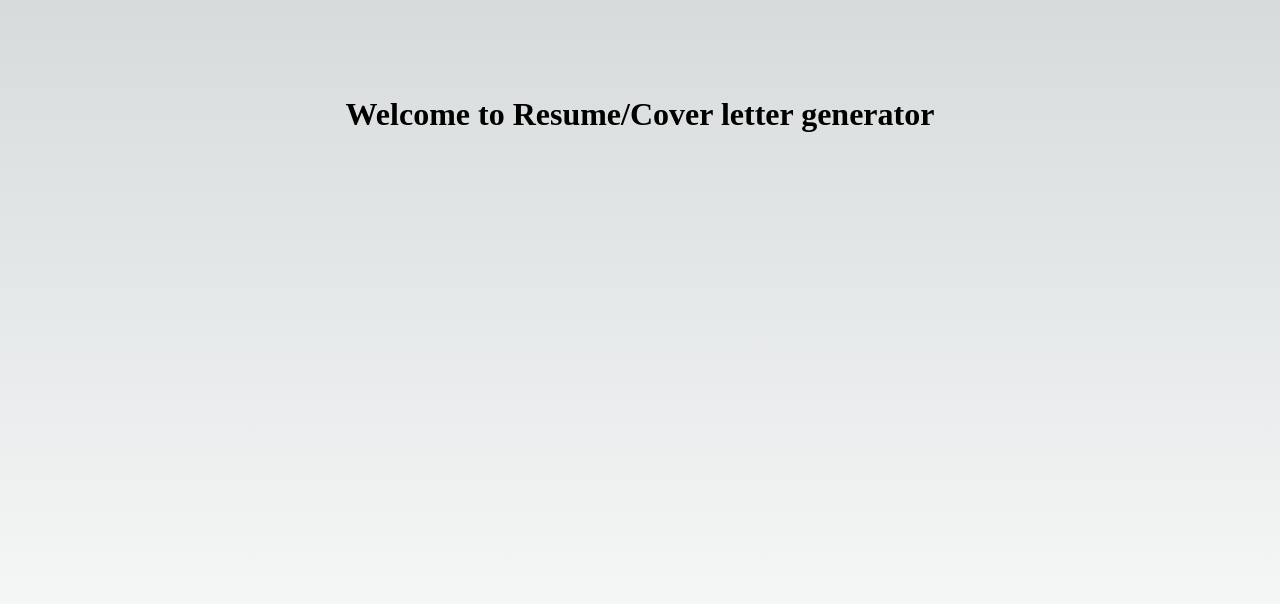
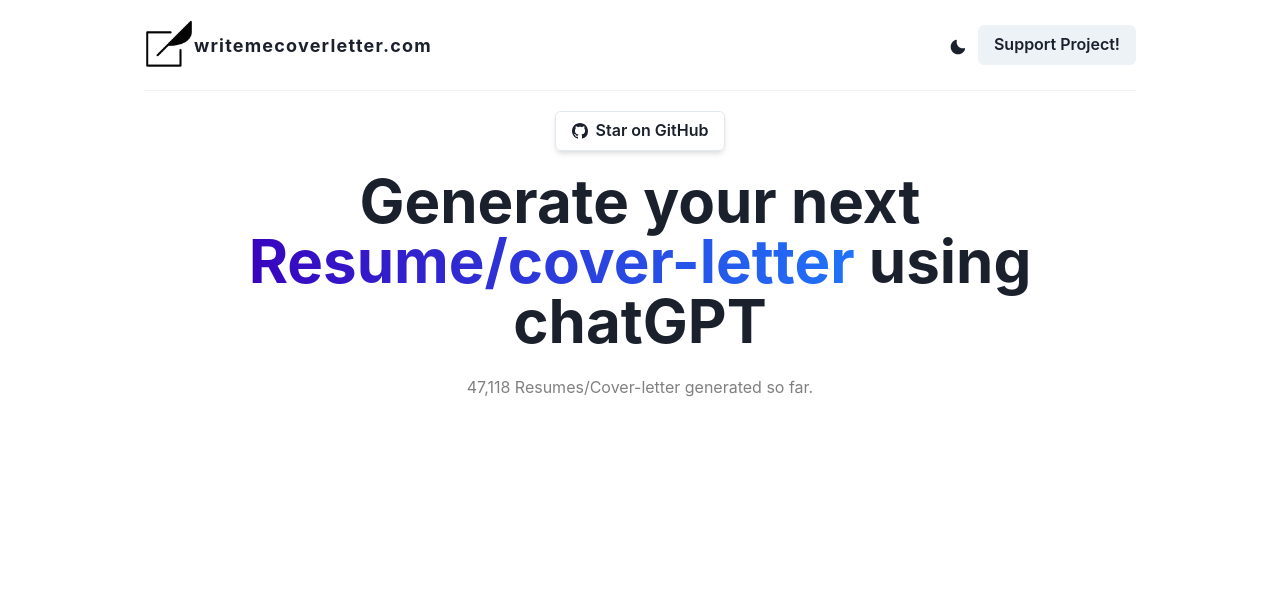
Before and after one commit to w3tsa/resumeandcoverletter, a Next.js app: page / in a window 1280 px wide. Shown: the top 604 px of the page. Built offline with nearby package versions, Linux system fonts and the light colour scheme.

Commit message:
Added hero section

```diff
--- a/package.json
+++ b/package.json
@@ -10,14 +10,20 @@
     "test": "vitest"
   },
   "dependencies": {
+    "@chakra-ui/icons": "^2.0.17",
+    "@chakra-ui/react": "^2.5.1",
+    "@emotion/react": "^11.10.6",
+    "@emotion/styled": "^11.10.6",
     "@types/node": "18.14.6",
     "@types/react": "18.0.28",
     "@types/react-dom": "18.0.11",
     "eslint": "8.35.0",
     "eslint-config-next": "13.2.3",
+    "framer-motion": "^10.0.2",
     "next": "13.2.3",
     "react": "18.2.0",
     "react-dom": "18.2.0",
+    "react-icons": "^4.8.0",
     "typescript": "4.9.5"
   },
   "devDependencies": {
--- /dev/null
+++ b/src/components/header/index.tsx
@@ -0,0 +1,34 @@
+import { MoonIcon, SunIcon } from "@chakra-ui/icons";
+import { Flex, Box, Text, Button, useColorMode } from "@chakra-ui/react";
+import Image from "next/image";
+
+// local imports
+import logoLight from "../../../public/images/logo_light.png";
+import logoDark from "../../../public/images/logo_dark.png";
+
+const Header = () => {
+  const { colorMode, toggleColorMode } = useColorMode();
+  return (
+    <Flex justifyContent={"space-between"} alignItems={"center"} mt={"20px"}>
+      <Flex justifyContent={"space-between"} alignItems={"center"}>
+        <Image
+          src={colorMode === "light" ? logoLight : logoDark}
+          alt={"logo"}
+          width={"50"}
+          height={"50"}
+        />
+        <Text fontSize={"lg"} letterSpacing={1.2} fontWeight={"bold"}>
+          writemecoverletter.com
+        </Text>
+      </Flex>
+      <Box>
+        <Button variant={"unstyled"} onClick={toggleColorMode}>
+          {colorMode === "light" ? <MoonIcon /> : <SunIcon />}
+        </Button>
+        <Button>Support Project!</Button>
+      </Box>
+    </Flex>
+  );
+};
+
+export default Header;
--- /dev/null
+++ b/src/components/hero/Hero.tsx
@@ -0,0 +1,34 @@
+import { Box, Button, Heading, Link, Text } from "@chakra-ui/react";
+
+// styles
+import styles from "@/styles/Hero.module.css";
+import { BsGithub } from "react-icons/bs";
+
+const Hero = () => {
+  return (
+    <Box mt={5}>
+      <Link href="https://github.com/w3tsa/fluentparrot" isExternal>
+        <Button
+          leftIcon={<BsGithub />}
+          colorScheme="gray"
+          variant="outline"
+          boxShadow={"md"}
+        >
+          Star on GitHub
+        </Button>
+      </Link>
+      <Heading as="h1" size="3xl" mt={5}>
+        Generate your next{" "}
+        <span className={styles.boujee}>Resume/cover-letter</span> using chatGPT
+      </Heading>
+      <br />
+      <Text color={"gray"}>47,118 Resumes/Cover-letter generated so far.</Text>
+    </Box>
+  );
+};
+
+export default Hero;
+
+/*
+<span className="boujee-text">Resume.</span>
+*/
--- a/src/pages/_app.tsx
+++ b/src/pages/_app.tsx
@@ -1,6 +1,13 @@
+import type { AppProps } from "next/app";
+import { ChakraProvider } from "@chakra-ui/react";
+import theme from "../../theme";
+
 import "@/styles/globals.css";
-import type { AppProps } from "next/app";
 
 export default function App({ Component, pageProps }: AppProps) {
-  return <Component {...pageProps} />;
+  return (
+    <ChakraProvider theme={theme}>
+      <Component {...pageProps} />
+    </ChakraProvider>
+  );
 }
--- a/src/pages/_document.tsx
+++ b/src/pages/_document.tsx
@@ -1,10 +1,16 @@
 import { Html, Head, Main, NextScript } from "next/document";
+import { ColorModeScript } from "@chakra-ui/react";
+
+// local imports
+import theme from "../../theme";
 
 export default function Document() {
   return (
     <Html lang="en">
       <Head />
       <body>
+        {/* 👇 Here's the script */}
+        <ColorModeScript initialColorMode={theme.config.initialColorMode} />
         <Main />
         <NextScript />
       </body>
--- a/src/pages/index.tsx
+++ b/src/pages/index.tsx
@@ -1,13 +1,14 @@
 import Head from "next/head";
-import Image from "next/image";
-// import { Inter } from "next/font/google";
-import styles from "@/styles/Home.module.css";
 
-// const inter = Inter({ subsets: ["latin"] });
+// styles
+// import styles from "@/styles/Home.module.css";
+import { Container, Divider } from "@chakra-ui/react";
+import Header from "@/components/header";
+import Hero from "@/components/hero/Hero";
 
 export default function Home() {
   return (
-    <>
+    <div className="App">
       <Head>
         <title>Create Next App</title>
         <meta
@@ -17,9 +18,19 @@
         <meta name="viewport" content="width=device-width, initial-scale=1" />
         <link rel="icon" href="/favicon.ico" />
       </Head>
-      <main className={styles.main}>
-        <h1>Welcome to Resume/Cover letter generator</h1>
-      </main>
-    </>
+      <Container as={"main"} maxW={"container.lg"}>
+        <Header />
+        <Divider orientation="horizontal" mt={5} />
+        <Hero />
+        {/* <Container>
+          <JobDescription />
+          <Resume />
+          <GenerateButton />
+          <UpdatedResume />
+        </Container>
+        <Divider orientation="horizontal" mb={5} />
+        <Footer /> */}
+      </Container>
+    </div>
   );
 }
--- /dev/null
+++ b/src/styles/Hero.module.css
@@ -0,0 +1,34 @@
+.red {
+  color: red;
+}
+.boujee {
+  --bg-size: 400%;
+  --color-one: hsl(257, 96%, 38%);
+  --color-two: hsl(217, 95%, 55%);
+  --color-three: hsl(201, 93%, 52%);
+  /* font-family: sans-serif; */
+  /* font-size: clamp(3rem, 10vmin, 8rem); */
+  background: linear-gradient(
+      90deg,
+      var(--color-one),
+      var(--color-two),
+      var(--color-three),
+      var(--color-two),
+      var(--color-one)
+    )
+    0 0 / var(--bg-size) 100%;
+  color: transparent;
+  background-clip: text;
+  -webkit-background-clip: text;
+}
+
+@media (prefers-reduced-motion: no-preference) {
+  /* .boujee {
+    animation: move-bg 8s linear infinite;
+  } */
+  @keyframes move-bg {
+    to {
+      background-position: var(--bg-size) 0;
+    }
+  }
+}
--- a/src/styles/globals.css
+++ b/src/styles/globals.css
@@ -1,107 +1,3 @@
-:root {
-  --max-width: 1100px;
-  --border-radius: 12px;
-  --font-mono: ui-monospace, Menlo, Monaco, "Cascadia Mono", "Segoe UI Mono",
-    "Roboto Mono", "Oxygen Mono", "Ubuntu Monospace", "Source Code Pro",
-    "Fira Mono", "Droid Sans Mono", "Courier New", monospace;
-
-  --foreground-rgb: 0, 0, 0;
-  --background-start-rgb: 214, 219, 220;
-  --background-end-rgb: 255, 255, 255;
-
-  --primary-glow: conic-gradient(
-    from 180deg at 50% 50%,
-    #16abff33 0deg,
-    #0885ff33 55deg,
-    #54d6ff33 120deg,
-    #0071ff33 160deg,
-    transparent 360deg
-  );
-  --secondary-glow: radial-gradient(
-    rgba(255, 255, 255, 1),
-    rgba(255, 255, 255, 0)
-  );
-
-  --tile-start-rgb: 239, 245, 249;
-  --tile-end-rgb: 228, 232, 233;
-  --tile-border: conic-gradient(
-    #00000080,
-    #00000040,
-    #00000030,
-    #00000020,
-    #00000010,
-    #00000010,
-    #00000080
-  );
-
-  --callout-rgb: 238, 240, 241;
-  --callout-border-rgb: 172, 175, 176;
-  --card-rgb: 180, 185, 188;
-  --card-border-rgb: 131, 134, 135;
+.App {
+  text-align: center;
 }
-
-@media (prefers-color-scheme: dark) {
-  :root {
-    --foreground-rgb: 255, 255, 255;
-    --background-start-rgb: 0, 0, 0;
-    --background-end-rgb: 0, 0, 0;
-
-    --primary-glow: radial-gradient(rgba(1, 65, 255, 0.4), rgba(1, 65, 255, 0));
-    --secondary-glow: linear-gradient(
-      to bottom right,
-      rgba(1, 65, 255, 0),
-      rgba(1, 65, 255, 0),
-      rgba(1, 65, 255, 0.3)
-    );
-
-    --tile-start-rgb: 2, 13, 46;
-    --tile-end-rgb: 2, 5, 19;
-    --tile-border: conic-gradient(
-      #ffffff80,
-      #ffffff40,
-      #ffffff30,
-      #ffffff20,
-      #ffffff10,
-      #ffffff10,
-      #ffffff80
-    );
-
-    --callout-rgb: 20, 20, 20;
-    --callout-border-rgb: 108, 108, 108;
-    --card-rgb: 100, 100, 100;
-    --card-border-rgb: 200, 200, 200;
-  }
-}
-
-* {
-  box-sizing: border-box;
-  padding: 0;
-  margin: 0;
-}
-
-html,
-body {
-  max-width: 100vw;
-  overflow-x: hidden;
-}
-
-body {
-  color: rgb(var(--foreground-rgb));
-  background: linear-gradient(
-      to bottom,
-      transparent,
-      rgb(var(--background-end-rgb))
-    )
-    rgb(var(--background-start-rgb));
-}
-
-a {
-  color: inherit;
-  text-decoration: none;
-}
-
-@media (prefers-color-scheme: dark) {
-  html {
-    color-scheme: dark;
-  }
-}
--- /dev/null
+++ b/theme.ts
@@ -0,0 +1,15 @@
+// theme.ts
+
+// 1. import `extendTheme` function
+import { extendTheme, type ThemeConfig } from "@chakra-ui/react";
+
+// 2. Add your color mode config
+const config: ThemeConfig = {
+  initialColorMode: "system",
+  useSystemColorMode: false,
+};
+
+// 3. extend the theme
+const theme = extendTheme({ config });
+
+export default theme;
```
Also changed, not shown: 1 other file (tests, documents, lock files or other folders).
